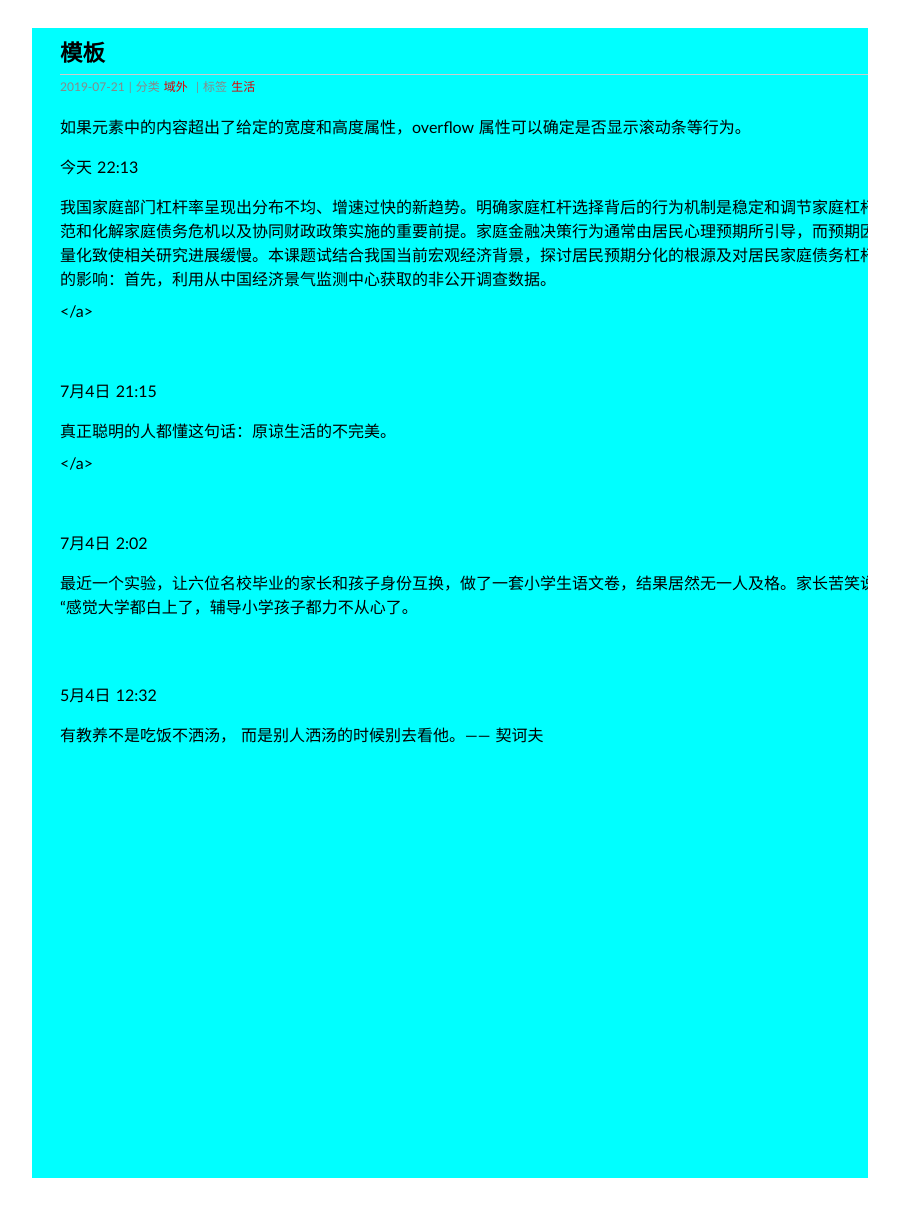
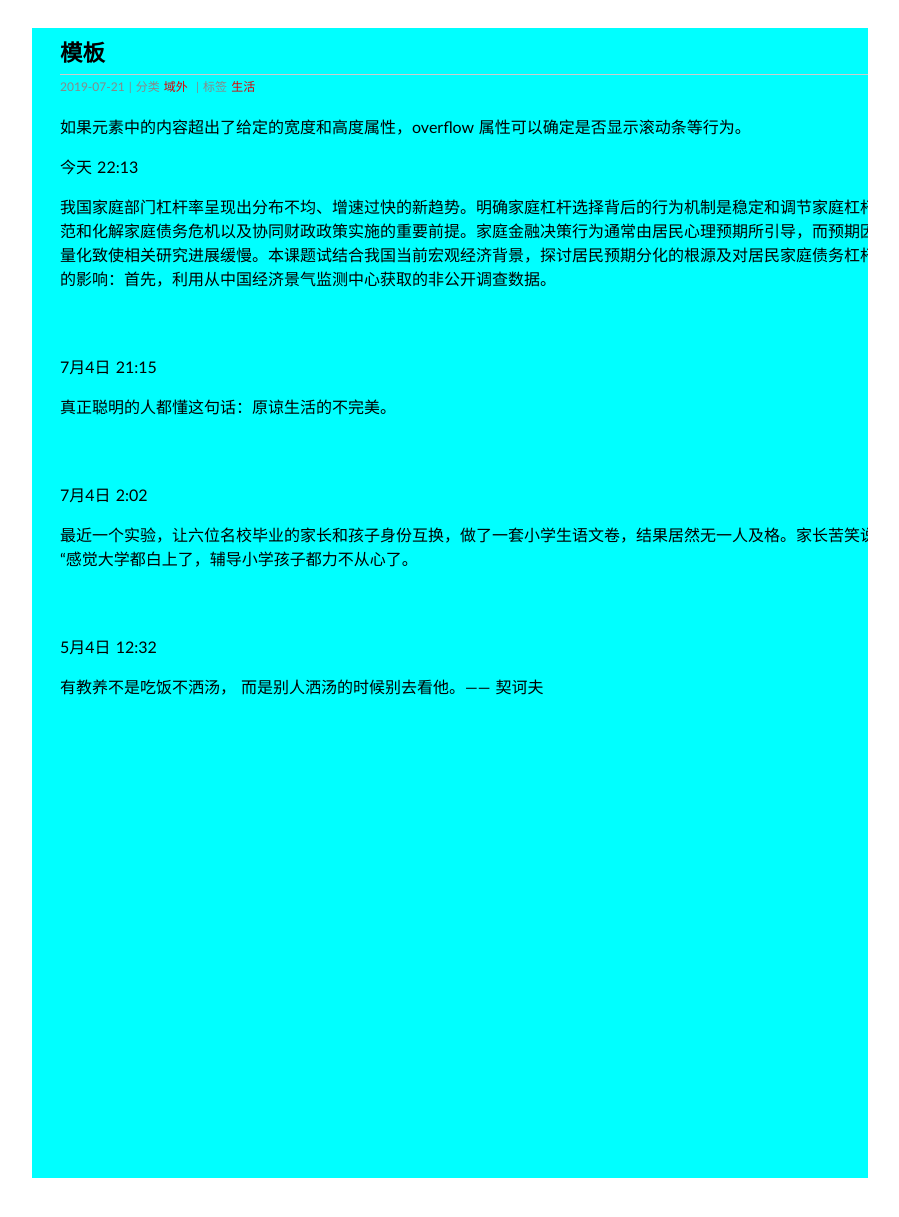
Before and after one commit to wuyy2007/wanguolin.github.io, a Jekyll site: the page built from _posts/2019-07-21-han_rain.md, in a window 1280 px wide. Shown: the top 1217 px of the page, without its empty margins (190-1089 px from the left). Built offline with Jekyll 4.4.1, drawn with Linux system fonts in a browser that asks for light colours; some web fonts are replaced; comment, search, counter and statistics services are not loaded.

Commit message:
Update 2019-07-21-han_rain.md

```diff
--- a/_posts/2019-07-21-han_rain.md
+++ b/_posts/2019-07-21-han_rain.md
@@ -37,7 +37,7 @@ overflow: scroll;
 
 
 <p>我国家庭部门杠杆率呈现出分布不均、增速过快的新趋势。明确家庭杠杆选择背后的行为机制是稳定和调节家庭杠杆，防范和化解家庭债务危机以及协同财政政策实施的重要前提。家庭金融决策行为通常由居民心理预期所引导，而预期因难以量化致使相关研究进展缓慢。本课题试结合我国当前宏观经济背景，探讨居民预期分化的根源及对居民家庭债务杠杆选择的影响：首先，利用从中国经济景气监测中心获取的非公开调查数据。</p>
-</a>
+
 
 
 <p>  </p>
@@ -49,7 +49,7 @@ overflow: scroll;
 
 
 <p>真正聪明的人都懂这句话：原谅生活的不完美。</p>
-</a>
+
 
 
 <p>  </p>
```
